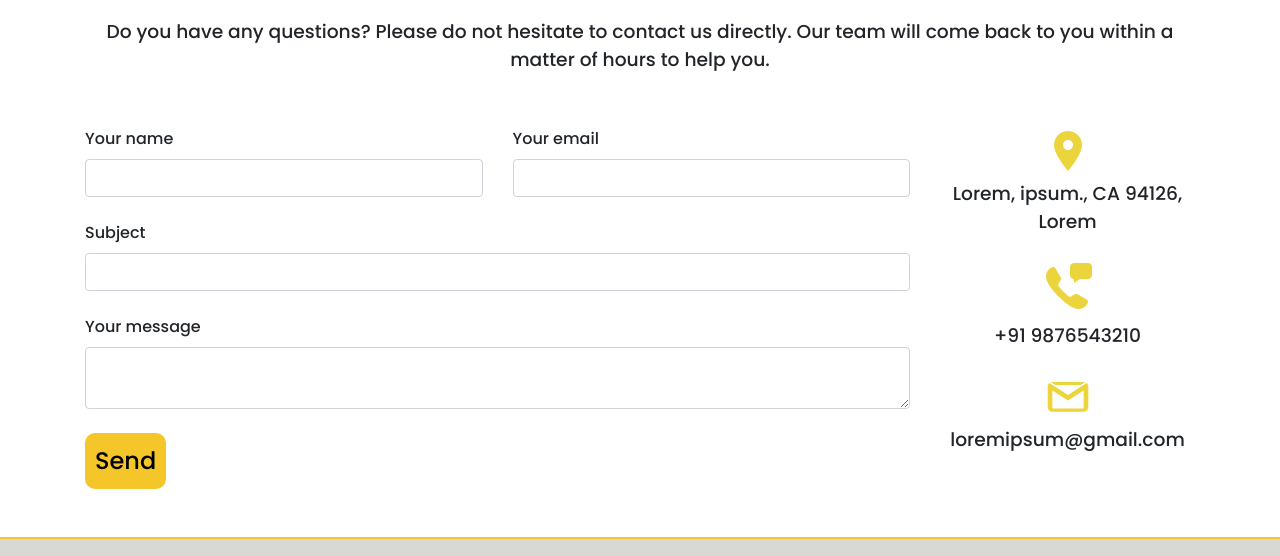
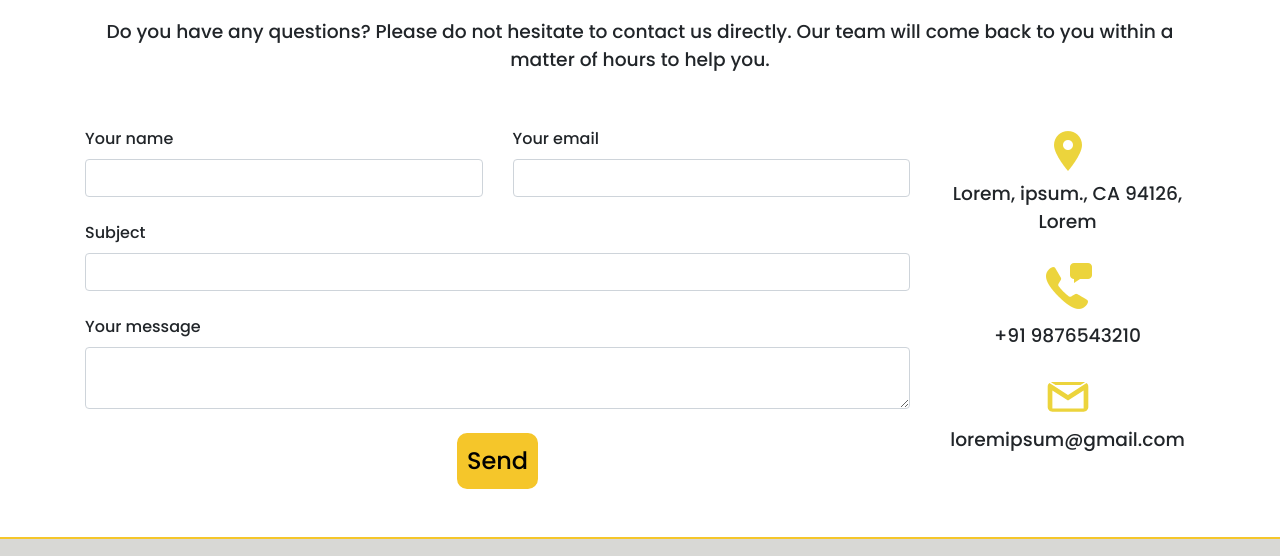
Before and after one commit to its-ammu/hadiha, a plain HTML site: page contact.html in a window 1280 px wide. Shown: the part 172-728 px from the top of the page. Drawn offline with nearby package versions, Linux system fonts and the light colour scheme.

Commit message:
Update contact.html

```diff
--- a/contact.html
+++ b/contact.html
@@ -115,7 +115,7 @@
 </form>
 
 <div class="text-center text-md-left">
-    <a class="btn btn-primary" onclick="validateForm();">Send</a>
+    <center>  <a class="btn btn-primary" onclick="validateForm();">Send</a> </center>
 </div><br>
 <div class="status" style="color: brown;"></div>
 </div>
```
